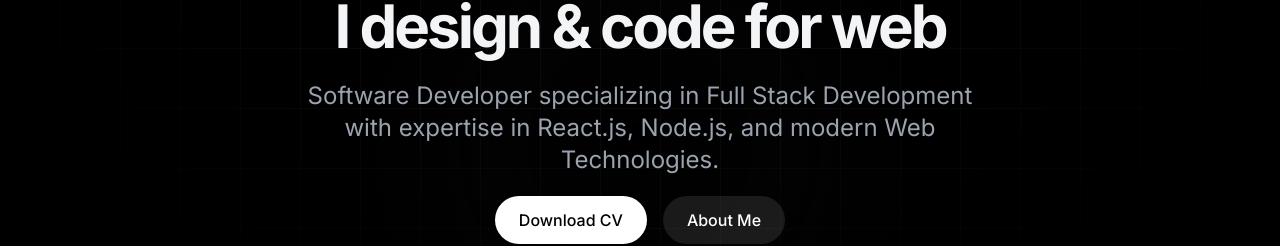
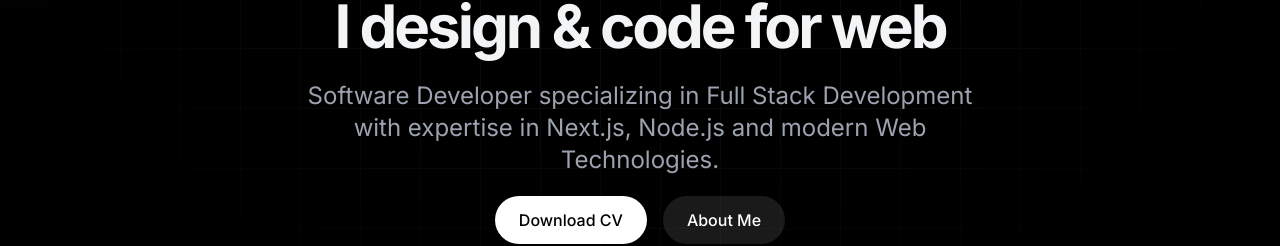
Before and after one commit to max-proj17/max-proj17.github.io, a Next.js app: page / in a window 1280 px wide. Shown: the part 252-498 px from the top of the page. Built offline with nearby package versions, Linux system fonts and the light colour scheme; no server answers.

Commit message:
Update minor things

```diff
--- a/src/pages/Home.tsx
+++ b/src/pages/Home.tsx
@@ -53,7 +53,7 @@
 					animate={{ opacity: 1, y: 0 }}
 					transition={{ duration: 0.8, delay: 0.2 }}
 				>
-					Software Developer specializing in Full Stack Development with expertise in React.js, Node.js, and modern Web Technologies.
+					Software Developer specializing in Full Stack Development with expertise in Next.js, Node.js and modern Web Technologies.
 				</motion.p>
 				<motion.div
 					className="flex flex-col items-center gap-6"
```
